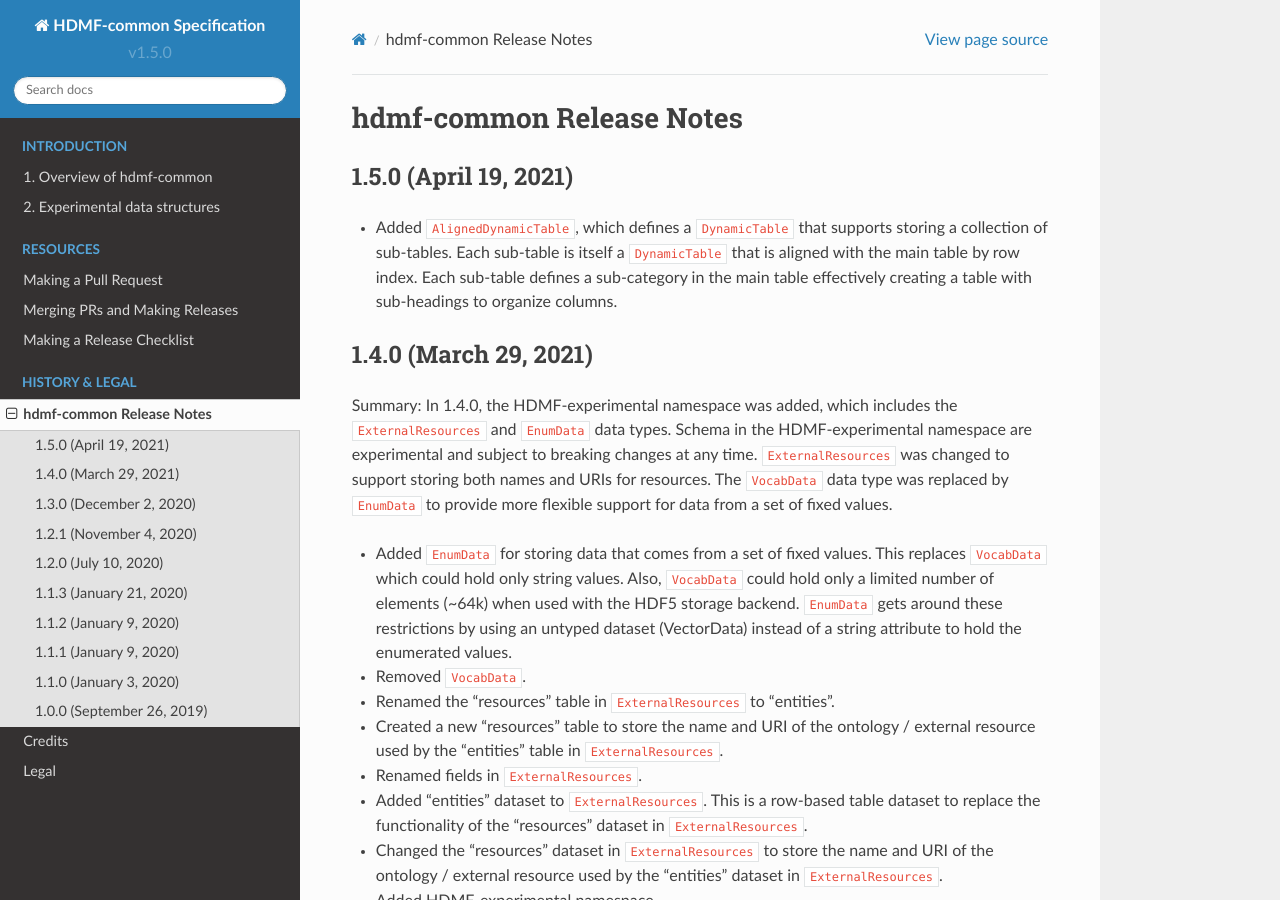
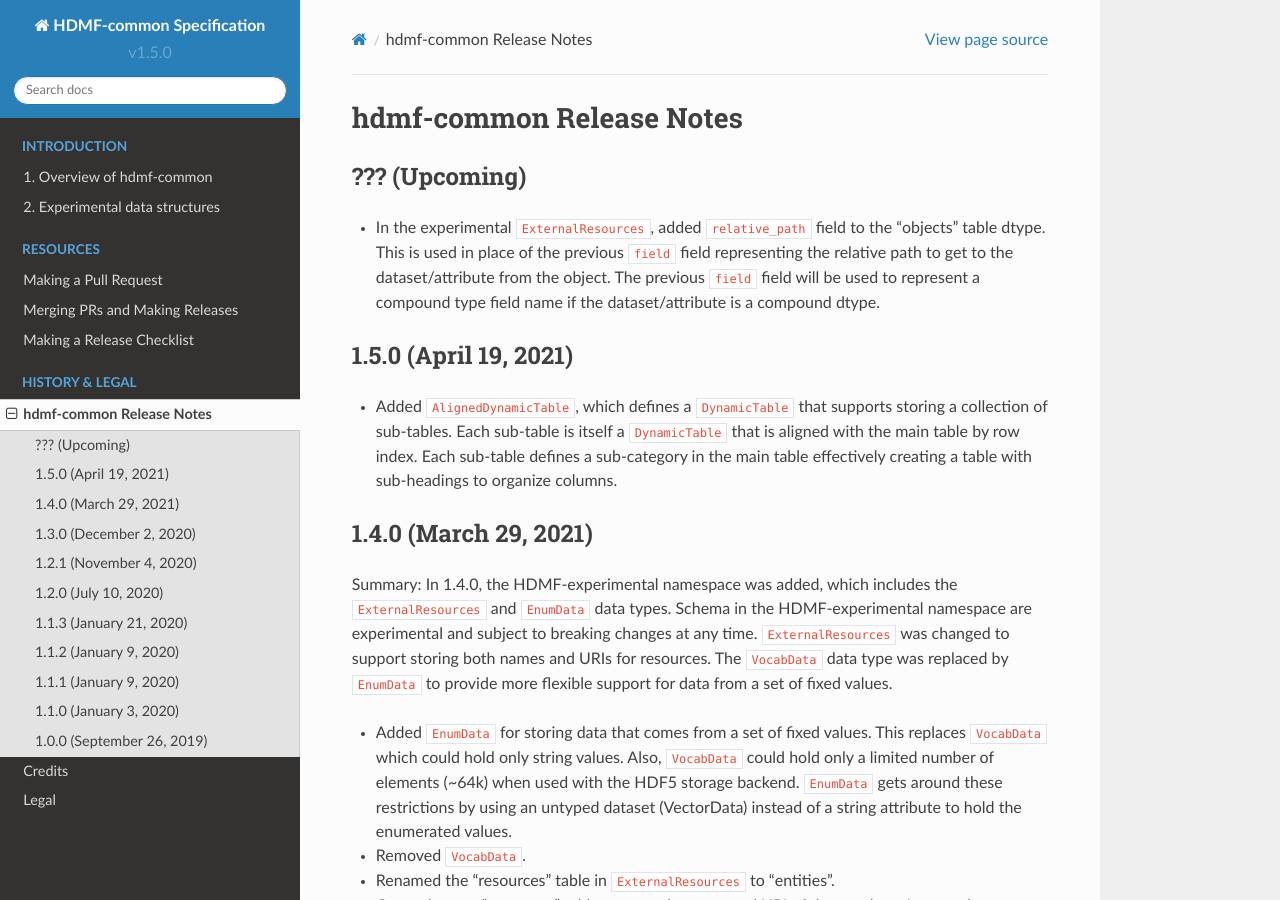
Before and after one commit to hdmf-dev/hdmf-common-schema, a Sphinx documentation site: the page built from docs/source/format_release_notes.rst, in a window 1280 px wide and 900 px high. Built offline with Sphinx 7.4.7 and the Read the Docs theme 2.0.0, drawn with Linux system fonts in a browser that asks for light colours.

Commit message:
Update format_release_notes.rst

```diff
--- a/docs/source/format_release_notes.rst
+++ b/docs/source/format_release_notes.rst
@@ -1,5 +1,12 @@
 hdmf-common Release Notes
 =========================
+
+??? (Upcoming)
+--------------
+- In the experimental ``ExternalResources``, added ``relative_path`` field to the "objects" table dtype. This is used in
+  place of the previous ``field`` field representing the relative path to get to the dataset/attribute from the object.
+  The previous ``field`` field will be used to represent a compound type field name if the dataset/attribute is a
+  compound dtype.
 
 1.5.0 (April 19, 2021)
 -------------------------
```
